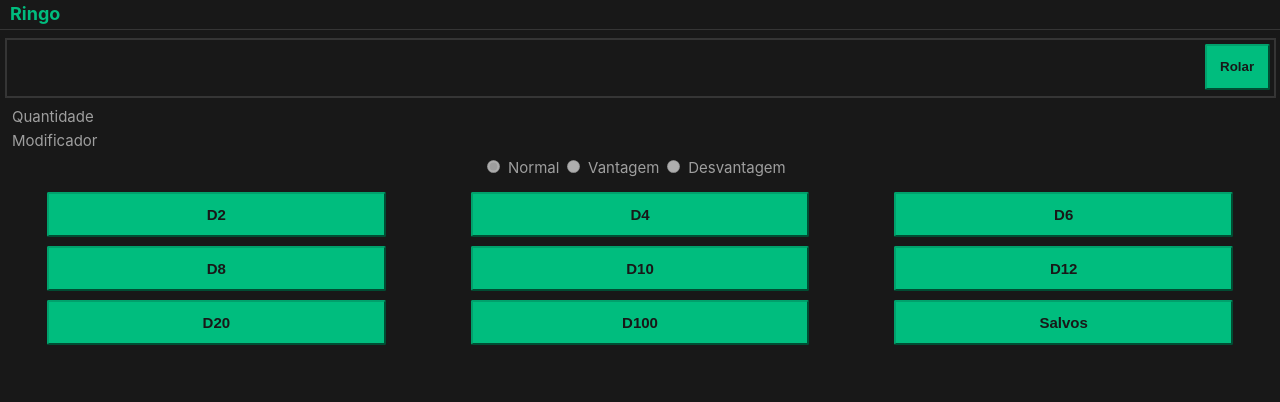
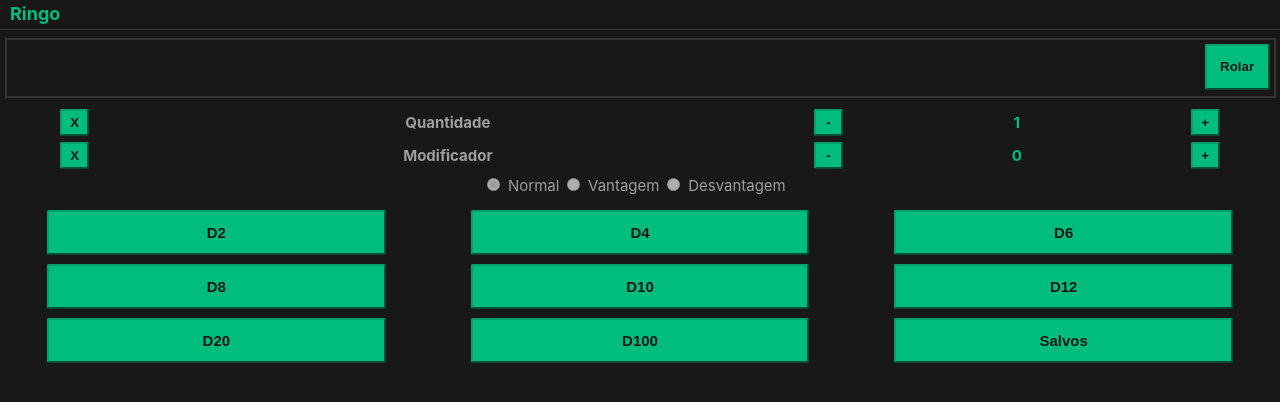
Before and after one commit to ferreira-tb/ringo, a Vue app: page /dice in a window 1280 px wide. Shown: the top 402 px of the page. Built offline with nearby package versions, Linux system fonts and the light colour scheme.

Commit message:
DiceRoller.vue & DiceHistory.vue

```diff
--- a/src/assets/main.css
+++ b/src/assets/main.css
@@ -83,6 +83,10 @@ input[type="checkbox"]:checked::before {
     color: var(--color-green);
 }
 
+.red-text {
+    color: var(--color-red);
+}
+
 .small {
     font-size: smaller;
     font-style: italic;
--- a/src/components/dice/DiceHistory.vue
+++ b/src/components/dice/DiceHistory.vue
@@ -1,9 +1,18 @@
 <script setup lang="ts">
+import { storeToRefs } from 'pinia';
+import { useDiceStore } from '@/stores/dice.js';
 import type { DiceRoll } from '@/objects.js';
 
-defineProps<{
-    diceHistory: DiceRoll[]
-}>();
+const diceStore = useDiceStore();
+const { diceHistory } = diceStore;
+const { chosenDice, diceAmount, modifier, rollType } = storeToRefs(diceStore);
+
+function applyConfig(diceRoll: DiceRoll) {
+    chosenDice.value = diceRoll.dice;
+    diceAmount.value = diceRoll.amount;
+    modifier.value = diceRoll.modToSum;
+    rollType.value = diceRoll.type;
+};
 
 function parseDate(rawDate: number) {
     const date = new Date(rawDate);
@@ -15,7 +24,11 @@ function parseDate(rawDate: number) {
     <section class="history-area">
         <h2>Histórico</h2>
         <TransitionGroup name="list">
-            <div v-for="dice of diceHistory" :key="dice.date">
+            <div
+                v-for="dice of diceHistory"
+                :key="dice.date"
+                @click="applyConfig(dice)"
+            >
                 <span>{{ `${dice.text} = ${dice.finalResult}` }}</span>
                 <span class="small">{{ parseDate(dice.date) }}</span>
             </div>
--- a/src/helpers.ts
+++ b/src/helpers.ts
@@ -3,6 +3,7 @@ import { RingoError } from "@/error.js";
 export function generateDiceRollText(dice: number, amount: number, modToSum: number) {
     let rollText = `${amount}D${dice}`;
     if (modToSum > 0) rollText += ` + ${modToSum}`;
+    if (modToSum < 0) rollText += ` - ${Math.abs(modToSum)}`;
     return rollText;
 };
 
--- a/src/objects.ts
+++ b/src/objects.ts
@@ -60,13 +60,13 @@ export class DiceRoll {
                     case 'normal':
                         return diceRoll.value;
                     case 'vantagem':
-                        return diceRoll.value > (diceRoll.other as number) ? diceRoll.value : diceRoll.other;
+                        return diceRoll.value >= (diceRoll.other as number) ? diceRoll.value : diceRoll.other;
                     case 'desvantagem':
-                        return diceRoll.value < (diceRoll.other as number) ? diceRoll.value : diceRoll.other;
+                        return diceRoll.value <= (diceRoll.other as number) ? diceRoll.value : diceRoll.other;
                 };
             };
 
             return accumulator + (valueToUse() as number);
-        }, 0);
+        }, this.modToSum);
     };
 };
--- a/src/stores/dice.ts
+++ b/src/stores/dice.ts
@@ -1,7 +1,27 @@
+import { readonly, ref } from 'vue';
 import { defineStore } from 'pinia';
 import type { DiceRoll } from '@/objects.js';
 
 export const useDiceStore = defineStore('dice', () => {
+    /** Histórico de rolagens. */
     const diceHistory: DiceRoll[] = [];
-    return { diceHistory };
+    /** Quantidade de lados dos dados. */
+    const diceTypes = readonly([2, 4, 6, 8, 10, 12, 20, 100]);
+    /** Dado escolhido pelo jogador. */
+    const chosenDice = ref<number | null>(null);
+    /** Quantidade de dados que serão rolados. */
+    const diceAmount = ref<number>(1);
+    /** Modificador que será somado ao resultado. */
+    const modifier = ref<number>(0);
+    /** Determina se a jogada será normal ou se aplicará vantagem ou desvantagem. */
+    const rollType = ref<DiceRollType>('normal');
+
+    return {
+        diceHistory,
+        diceTypes,
+        chosenDice,
+        diceAmount,
+        modifier,
+        rollType
+    };
 });
--- a/src/views/DiceRoller.vue
+++ b/src/views/DiceRoller.vue
@@ -1,5 +1,6 @@
 <script setup lang="ts">
-import { computed, reactive, readonly, ref } from 'vue';
+import { computed, reactive } from 'vue';
+import { storeToRefs } from 'pinia';
 import { useDiceStore } from '@/stores/dice.js';
 import { generateDiceRollText } from '@/helpers.js';
 import { DiceRoll } from '@/objects.js';
@@ -8,7 +9,9 @@ import DiceHistory from '@/components/dice/DiceHistory.vue';
 import SavedRolls from '@/components/dice/SavedRolls.vue';
 import Button from '@/components/Button.vue';
 
-const { diceHistory } = useDiceStore();
+const diceStore = useDiceStore();
+const { diceHistory, diceTypes } = diceStore;
+const { chosenDice, diceAmount, modifier, rollType } = storeToRefs(diceStore);
 
 const buttonStyle = reactive({
     width: '80%',
@@ -17,22 +20,18 @@ const buttonStyle = reactive({
     fontWeight: 550
 });
 
-/** Quantidade de lados dos dados. */
-const diceTypes = readonly([2, 4, 6, 8, 10, 12, 20, 100]);
-/** Dado escolhido pelo jogador. */
-const chosenDice = ref<number | null>(null);
-/** Quantidade de dados que serão rolados. */
-const diceAmount = ref<number>(1);
-/** Modificador que será somado ao resultado. */
-const modifier = ref<number>(0);
-/** Determina se a jogada será normal ou se aplicará vantagem ou desvantagem. */
-const rollType = ref<DiceRollType>('normal');
-
 /** Combinação a ser rolada. */
 const roll = computed(() => {
     if (chosenDice.value === null) return null;
     return generateDiceRollText(chosenDice.value, diceAmount.value, modifier.value);
 });
+
+/** Estilo do modificador. */
+const modStyle = computed(() => ({
+    bold: true,
+    'green-text': modifier.value >= 0,
+    'red-text': modifier.value < 0
+}));
 
 /** Alea iacta est. */
 function rollDice() {
@@ -41,6 +40,10 @@ function rollDice() {
 
     while (diceHistory.length > 10) diceHistory.pop();
     diceHistory.unshift(thisRoll);
+};
+
+function decreaseDiceAmount() {
+    if (diceAmount.value > 1) diceAmount.value--;
 };
 </script>
 
@@ -61,8 +64,21 @@ function rollDice() {
         </div>
 
         <div class="mod-area">
-            <div>Quantidade</div>
-            <div>Modificador</div>
+            <div class="mod-row">
+                <Button text="X" @click="diceAmount = 1" />
+                <span class="bold">Quantidade</span>
+                <Button text="-" @click="decreaseDiceAmount" />
+                <span class="bold green-text">{{ diceAmount }}</span>
+                <Button text="+" @click="diceAmount++" />
+            </div>
+            <div class="mod-row">
+                <Button text="X" @click="modifier = 0" />
+                <span class="bold">Modificador</span>
+                <Button text="-" @click="modifier--" />
+                <span :class="modStyle">{{ modifier }}</span>
+                <Button text="+" @click="modifier++" />
+            </div>
+
             <div class="radio-area">
                 <label>
                     <input type="radio" value="normal" v-model="rollType" :disabled="chosenDice !== 20">
@@ -95,7 +111,7 @@ function rollDice() {
         </div>
 
         <Transition name="fade" mode="out-in">
-            <DiceHistory v-if="diceHistory.length > 0" :diceHistory="diceHistory" />
+            <DiceHistory v-if="diceHistory.length > 0" />
         </Transition>
     </main>
 </template>
@@ -130,6 +146,24 @@ function rollDice() {
     margin: 0.5em;
 }
 
+.mod-row span:first-of-type {
+    margin-right: 0.5em;
+}
+
+.mod-row {
+    --mod-row-size: 2.2em;
+    height: var(--mod-row-size);
+
+    display: grid;
+    grid-template-columns: 1fr 5fr 1fr 2fr 1fr;
+    justify-items: center;
+    align-items: center;
+}
+
+.mod-row button {
+    width: var(--mod-row-size);
+}
+
 .radio-area {
     display: flex;
     justify-content: center;
```
